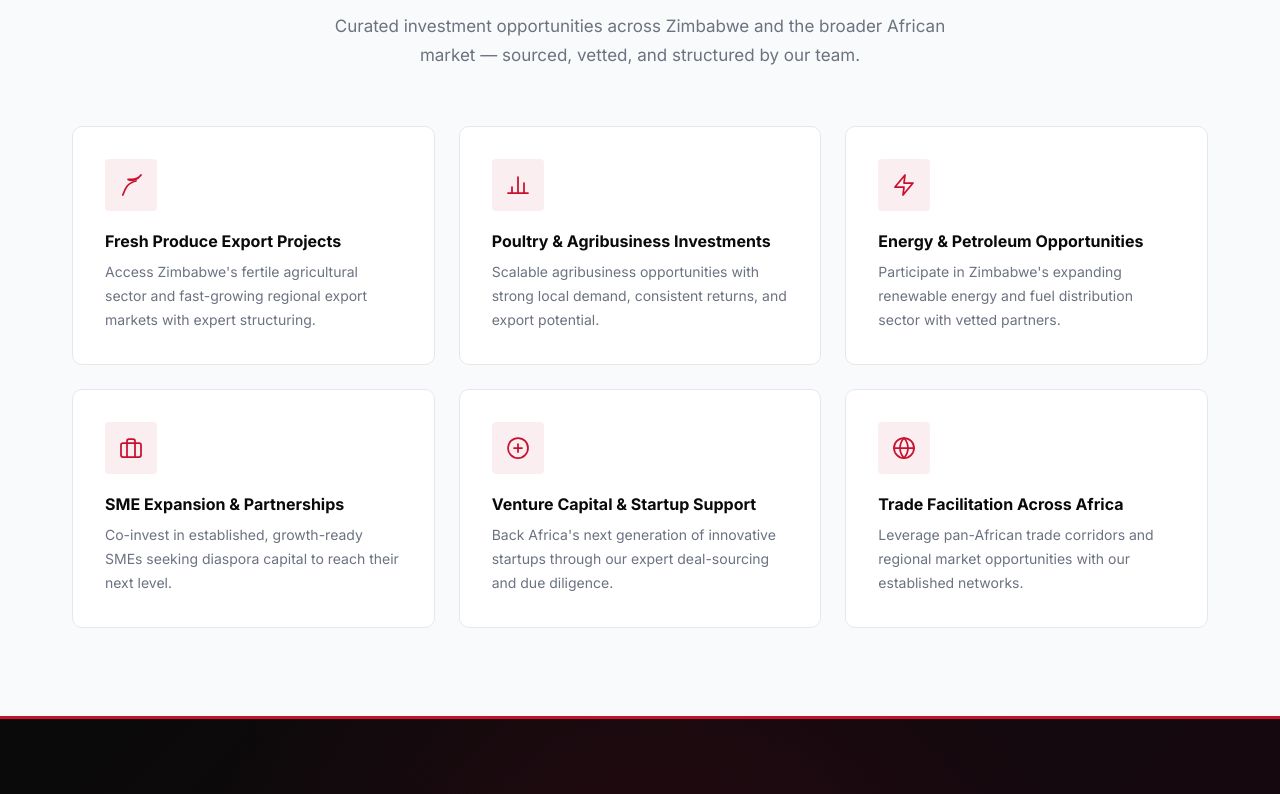
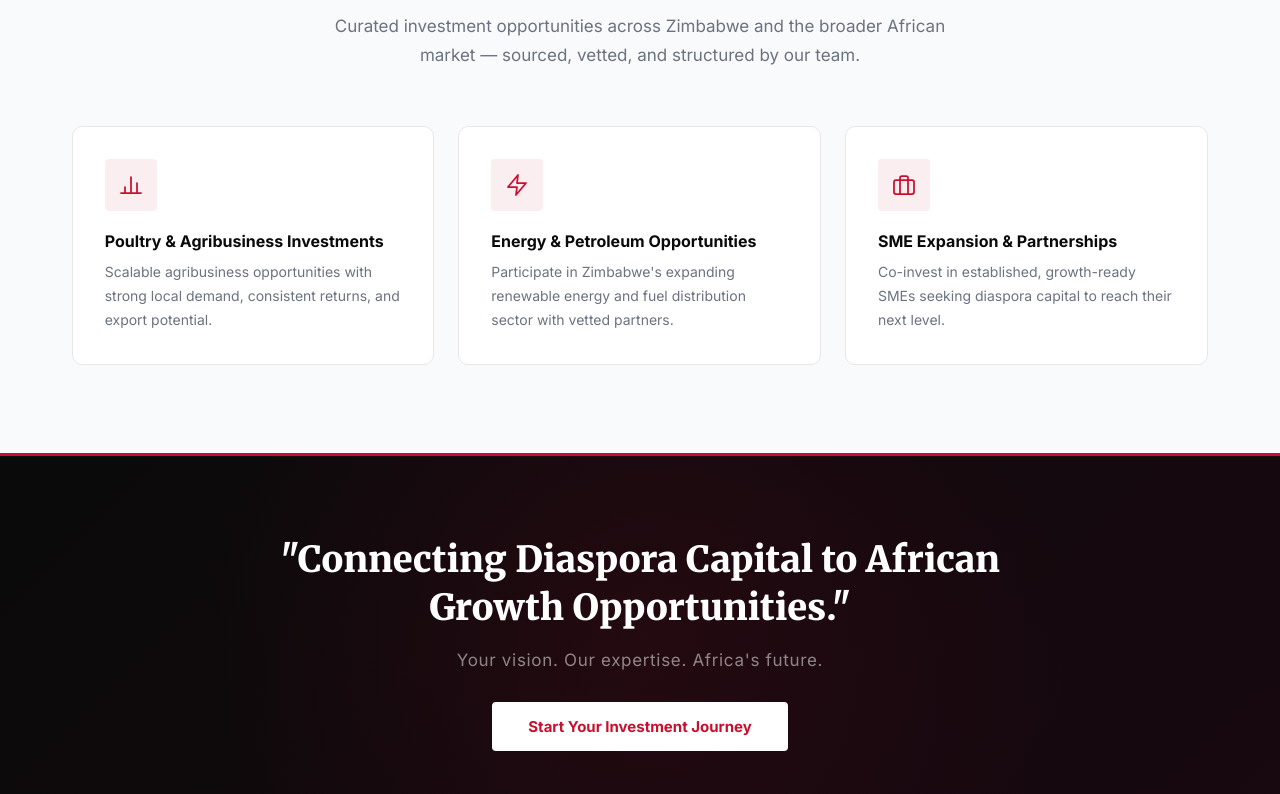
Before and after one commit to bhunu/Righteous_Africa, a React (Vite) app: page / in a window 1280 px wide. Shown: the part 6206-7000 px from the top of the page. Built offline with nearby package versions, Linux system fonts and the light colour scheme.

Commit message:
feat: implement horizontal scrolling for opportunities section with auto-scroll functionality

```diff
--- a/src/App.css
+++ b/src/App.css
@@ -1239,10 +1239,22 @@ a.c-val:hover { color: var(--red); }
 .dsp-why-desc  { font-size: .8125rem; color: var(--mid); line-height: 1.65; }
 
 /* Opportunities */
+.dsp-opp-slider {
+  overflow-x: auto;
+  scroll-behavior: smooth;
+  -ms-overflow-style: none;
+  scrollbar-width: none;
+}
+.dsp-opp-slider::-webkit-scrollbar { display: none; }
+
 .dsp-opp-grid {
-  display: grid;
-  grid-template-columns: repeat(3, 1fr);
+  display: flex;
+  flex-wrap: nowrap;
   gap: 1.5rem;
+}
+.dsp-opp-grid .dsp-opp-card {
+  flex: 0 0 calc((100% - 3rem) / 3);
+  min-width: calc((100% - 3rem) / 3);
 }
 .dsp-opp-card {
   background: var(--white);
@@ -1318,7 +1330,7 @@ a.c-val:hover { color: var(--red); }
   .dsp-banner-inner { grid-template-columns: 1fr; gap: 3rem; }
   .dsp-metrics      { grid-template-columns: repeat(4, 1fr); }
   .dsp-why-grid     { grid-template-columns: repeat(2, 1fr); }
-  .dsp-opp-grid     { grid-template-columns: repeat(2, 1fr); }
+  .dsp-opp-grid .dsp-opp-card { flex: 0 0 calc((100% - 3rem) / 3); min-width: calc((100% - 3rem) / 3); }
 }
 
 @media (max-width: 768px) {
@@ -1357,7 +1369,7 @@ a.c-val:hover { color: var(--red); }
   .dsp-metrics   { grid-template-columns: 1fr 1fr; }
   .dsp-why       { padding: 4rem 0; }
   .dsp-why-grid  { grid-template-columns: 1fr; }
-  .dsp-opp-grid  { grid-template-columns: 1fr; }
+  .dsp-opp-grid .dsp-opp-card { flex: 0 0 calc((100% - 1.5rem) / 2); min-width: calc((100% - 1.5rem) / 2); }
   .blog-grid .blog-card { flex: 0 0 calc((100% - 1.75rem) / 2); min-width: calc((100% - 1.75rem) / 2); }
   .opp-grid .opp-card  { flex: 0 0 calc((100% - 1.75rem) / 2); min-width: calc((100% - 1.75rem) / 2); }
   .adm-shell     { flex-direction: column; }
--- a/src/App.tsx
+++ b/src/App.tsx
@@ -596,6 +596,24 @@ export default function App() {
       .catch(() => {})
   }, [])
 
+  const dspOppRef = useRef<HTMLDivElement>(null)
+  useEffect(() => {
+    const el = dspOppRef.current
+    if (!el) return
+    const id = setInterval(() => {
+      const card = el.querySelector<HTMLElement>('.dsp-opp-card')
+      if (!card) return
+      const step = card.offsetWidth + 24
+      const maxScroll = el.scrollWidth - el.clientWidth
+      if (el.scrollLeft >= maxScroll - 1) {
+        el.scrollTo({ left: 0, behavior: 'smooth' })
+      } else {
+        el.scrollBy({ left: step, behavior: 'smooth' })
+      }
+    }, 5000)
+    return () => clearInterval(id)
+  }, [])
+
   const pkgRef = useRef<HTMLDivElement>(null)
   useEffect(() => {
     const el = pkgRef.current
@@ -838,6 +856,7 @@ export default function App() {
               <h2 className="rae-h2">Where Your Capital Can Grow</h2>
               <p className="sec-lead">Curated investment opportunities across Zimbabwe and the broader African market — sourced, vetted, and structured by our team.</p>
             </div>
+            <div className="dsp-opp-slider" ref={dspOppRef}>
               <div className="dsp-opp-grid">
                 {DIASPORA_OPPS.map((o, i) => (
                   <div key={i} className="dsp-opp-card">
@@ -846,6 +865,7 @@ export default function App() {
                     <p className="dsp-opp-desc">{o.desc}</p>
                   </div>
                 ))}
+              </div>
             </div>
           </div>
         </div>
@@ -897,7 +917,7 @@ export default function App() {
                 </svg>
               </a>
               <p className="pkg-custom-note">
-                Our marketing team will reply to your email with a detailed quotation within 24 hours.
+                Our company experts team will reply to your email with a detailed quotation within 24 hours.
               </p>
             </div>
 
@@ -1080,7 +1100,7 @@ export default function App() {
                   <svg viewBox="0 0 20 20" fill="currentColor" width="15" height="15">
                     <path fillRule="evenodd" d="M18 10a8 8 0 11-16 0 8 8 0 0116 0zm-7-4a1 1 0 11-2 0 1 1 0 012 0zM9 9a1 1 0 000 2v3a1 1 0 001 1h1a1 1 0 100-2v-3a1 1 0 00-1-1H9z" clipRule="evenodd"/>
                   </svg>
-                  For custom package requests, our marketing team will reply to your email with a personalised quotation within <strong>24 hours</strong>.
+                  For custom package requests, our company experts team will reply to your email with a personalised quotation within <strong>24 hours</strong>.
                 </div>
                 <button type="submit" className="form-submit">Send Message</button>
               </form>
```
Lines whose indentation alone changed are shown as unchanged.
